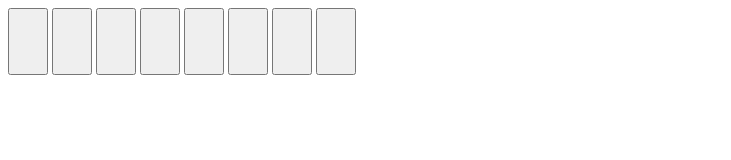
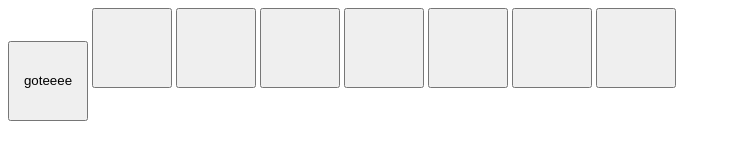
Before and after one commit to jessclark1234/test-website, a plain HTML site: page index.html in a window 1280 px wide. Shown: the whole page, without its empty margins (0-731 px from the left). Drawn offline with Linux system fonts and the light colour scheme.

Commit message:
finally made button work

```diff
--- a/index.html
+++ b/index.html
@@ -5,7 +5,7 @@
     <link rel="stylesheet" href="style.css">
 </head>
 <main>
-    <button id="button1"></button>
+    <button id="button1" onclick="oneButton()">goteeee</button>
     <button></button>
     <button></button>
     <button></button>
--- a/index.js
+++ b/index.js
@@ -1,9 +1,9 @@
 function oneButton() {
   var button = document.querySelector("#button1");
   alert("Gotteeee");
-    console.log('goteeeee')
-
+  console.log('Gotteeeeee');
+  return;
 }
 button.addEventListener("click", oneButton);
 
-oneButton();
+// oneButton();
--- a/style.css
+++ b/style.css
@@ -1,4 +1,4 @@
 button {
-    width: 3em;
-    height: 5em;
+    width: 6em;
+    height: 6em;
 }
```
